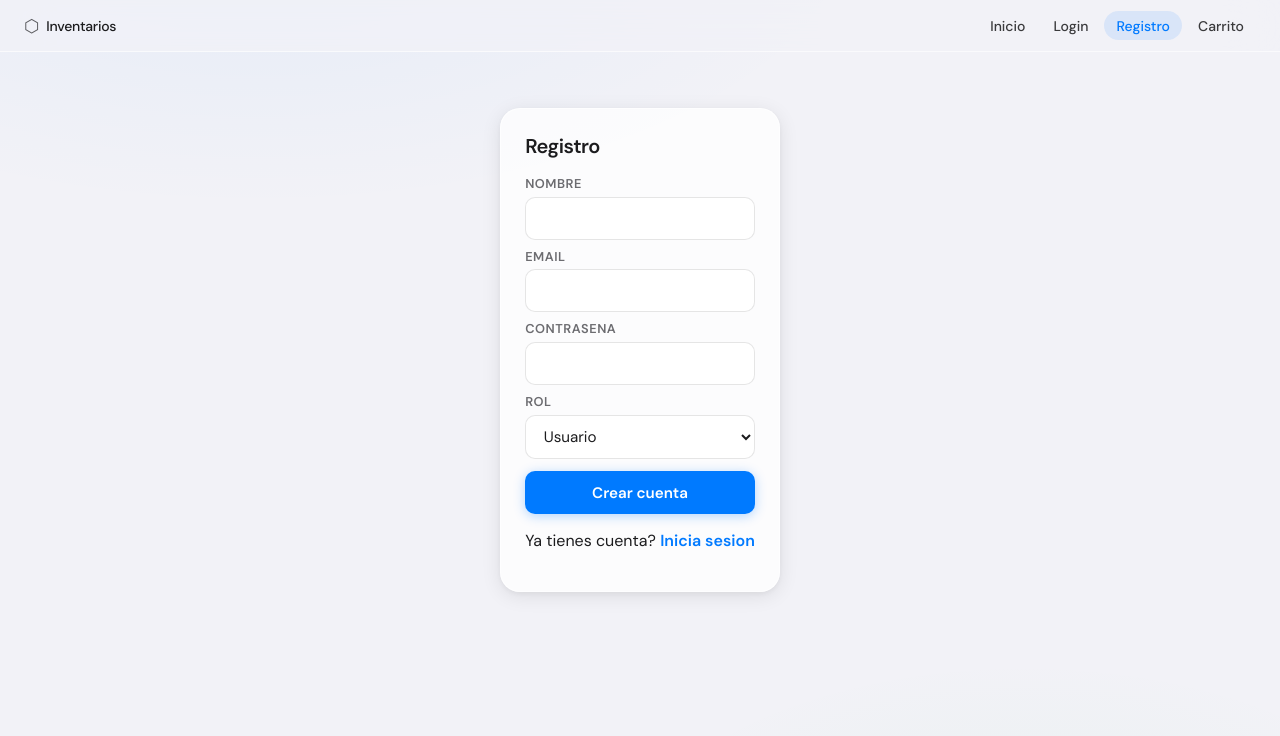
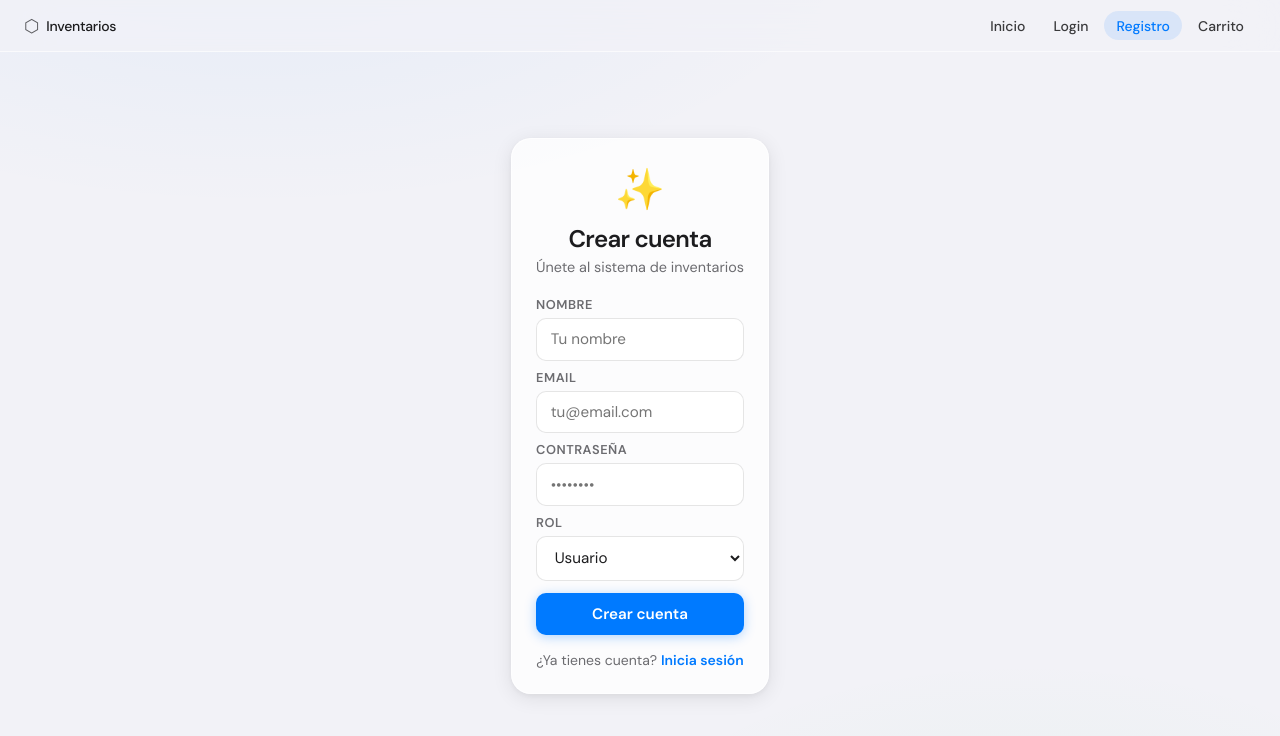
Before and after one commit to gael-meb123/sistema-gestion-de-inventarios, a React (Vite) app in the folder client/: page /registro in a window 1280 px wide. Shown: the top 736 px of the page. Built offline with nearby package versions, Linux system fonts and the light colour scheme; no server answers.

Commit message:
Update Registro.jsx

```diff
--- a/client/src/pages/Registro.jsx
+++ b/client/src/pages/Registro.jsx
@@ -7,14 +7,7 @@ import { issuesToFieldErrors } from '../validations/zodHelpers.js'
 function Registro() {
   const { register } = useAuth()
   const navigate = useNavigate()
-
-  const [form, setForm] = useState({
-    nombre: '',
-    email: '',
-    password: '',
-    rol: 'user',
-    adminSetupKey: '',
-  })
+  const [form, setForm] = useState({ nombre: '', email: '', password: '', rol: 'user', adminSetupKey: '' })
   const [loading, setLoading] = useState(false)
   const [error, setError] = useState('')
   const [fieldErrors, setFieldErrors] = useState({})
@@ -39,9 +32,7 @@ function Registro() {
 
     try {
       const { usuario } = await register(parsed.data)
-      navigate(usuario.rol === 'admin' ? '/panel-admin' : '/panel-usuario', {
-        replace: true,
-      })
+      navigate(usuario.rol === 'admin' ? '/panel-admin' : '/panel-usuario', { replace: true })
     } catch (err) {
       setError(err.response?.data?.mensaje || 'No se pudo registrar la cuenta')
     } finally {
@@ -50,43 +41,27 @@ function Registro() {
   }
 
   return (
-    <section className="panel panel-narrow">
-      <h2>Registro</h2>
+    <div className="auth-page">
+      <section className="panel panel-narrow auth-panel">
+        <div className="auth-header">
+          <div className="auth-icon">✨</div>
+          <h2>Crear cuenta</h2>
+          <p className="auth-subtitle">Únete al sistema de inventarios</p>
+        </div>
+
         {error && <p className="status error">{error}</p>}
 
         <form className="form-grid" onSubmit={onSubmit}>
           <label htmlFor="nombre">Nombre</label>
-        <input
-          id="nombre"
-          name="nombre"
-          value={form.nombre}
-          onChange={onChange}
-          required
-          minLength={2}
-        />
+          <input id="nombre" name="nombre" value={form.nombre} onChange={onChange} placeholder="Tu nombre" required minLength={2} />
           {fieldErrors.nombre && <p className="field-error">{fieldErrors.nombre}</p>}
 
           <label htmlFor="email">Email</label>
-        <input
-          id="email"
-          name="email"
-          type="email"
-          value={form.email}
-          onChange={onChange}
-          required
-        />
+          <input id="email" name="email" type="email" value={form.email} onChange={onChange} placeholder="tu@email.com" required />
           {fieldErrors.email && <p className="field-error">{fieldErrors.email}</p>}
 
-        <label htmlFor="password">Contrasena</label>
-        <input
-          id="password"
-          name="password"
-          type="password"
-          value={form.password}
-          onChange={onChange}
-          minLength={6}
-          required
-        />
+          <label htmlFor="password">Contraseña</label>
+          <input id="password" name="password" type="password" value={form.password} onChange={onChange} placeholder="••••••••" minLength={6} required />
           {fieldErrors.password && <p className="field-error">{fieldErrors.password}</p>}
 
           <label htmlFor="rol">Rol</label>
@@ -98,28 +73,23 @@ function Registro() {
 
           {form.rol === 'admin' && (
             <>
-            <label htmlFor="adminSetupKey">Clave de admin</label>
-            <input
-              id="adminSetupKey"
-              name="adminSetupKey"
-              type="password"
-              value={form.adminSetupKey}
-              onChange={onChange}
-              required
-            />
+              <label htmlFor="adminSetupKey">Clave de administrador</label>
+              <input id="adminSetupKey" name="adminSetupKey" type="password" value={form.adminSetupKey} onChange={onChange} placeholder="Clave secreta" required />
               {fieldErrors.adminSetupKey && <p className="field-error">{fieldErrors.adminSetupKey}</p>}
             </>
           )}
 
           <button type="submit" disabled={loading}>
-          {loading ? 'Registrando...' : 'Crear cuenta'}
+            {loading ? 'Creando cuenta...' : 'Crear cuenta'}
           </button>
         </form>
 
-      <p>
-        Ya tienes cuenta? <Link className="link" to="/login">Inicia sesion</Link>
+        <p className="auth-footer">
+          ¿Ya tienes cuenta?{' '}
+          <Link className="link" to="/login">Inicia sesión</Link>
         </p>
       </section>
+    </div>
   )
 }
 
```
Lines whose indentation alone changed are shown as unchanged.
